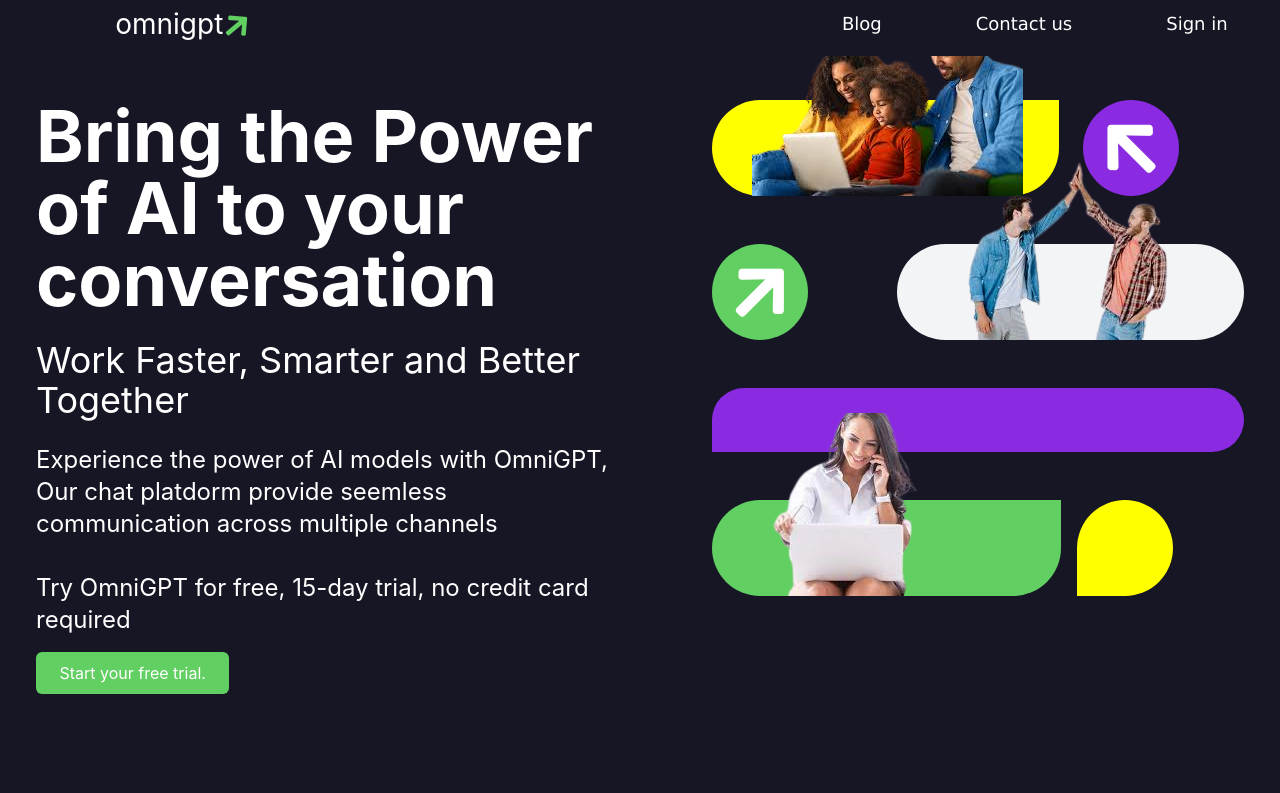
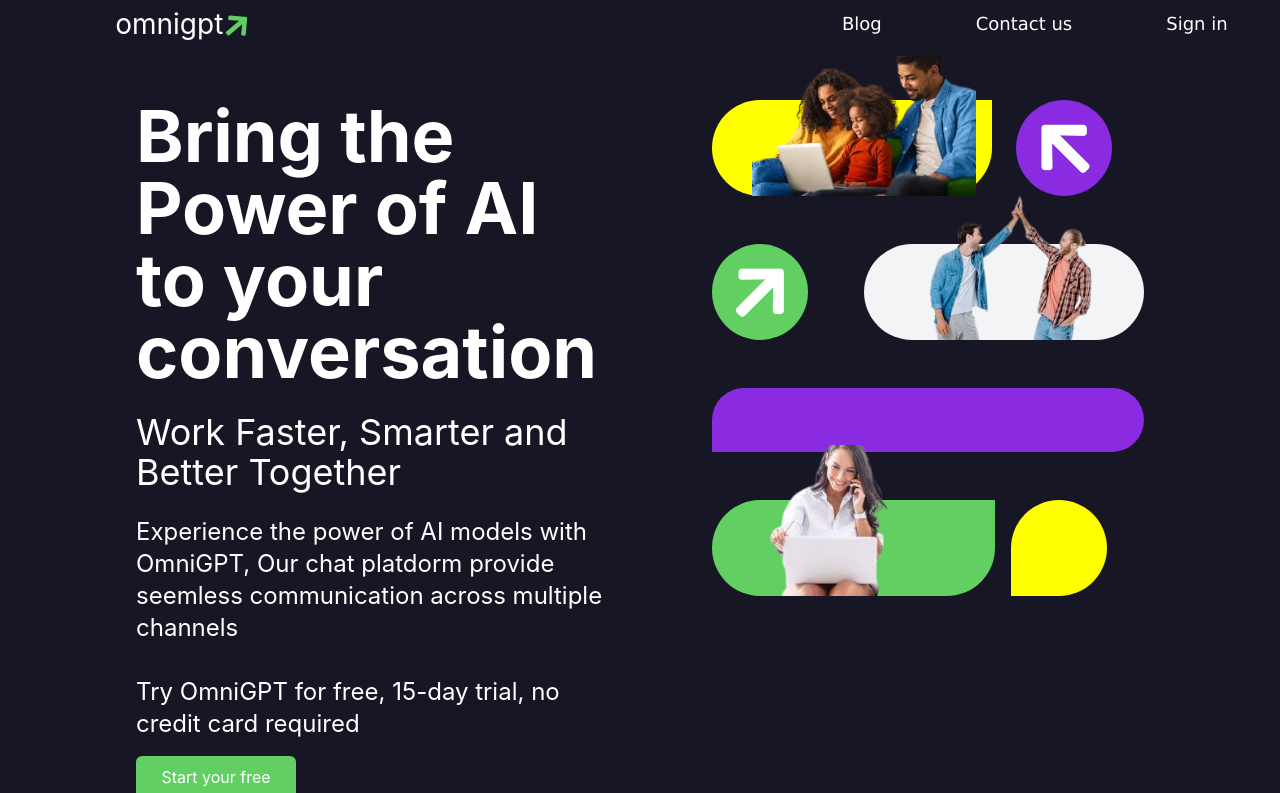
Before and after one commit to Peteru2/figma, a React (Create React App) app: page / in a window 1280 px wide. Shown: the top 793 px of the page. Built offline with nearby package versions, Linux system fonts and the light colour scheme.

Commit message:
container

```diff
--- a/src/routes/Dashboard.js
+++ b/src/routes/Dashboard.js
@@ -13,7 +13,7 @@
     return(
         <>
     <Navbar />
-    <section className = "container mx-30">
+    <section className = " mx-28">
             <section className= " grid  w-6/6   grid-cols-1 md:grid-cols-2 gap-12 mt-3 md:mt-12 p-4 pt-4">
                     <div className=" text-white  mb-5">
                        <h1 className=" text-5xl md:text-7xl md:font-bold">Bring the Power of AI to your conversation</h1>
```
